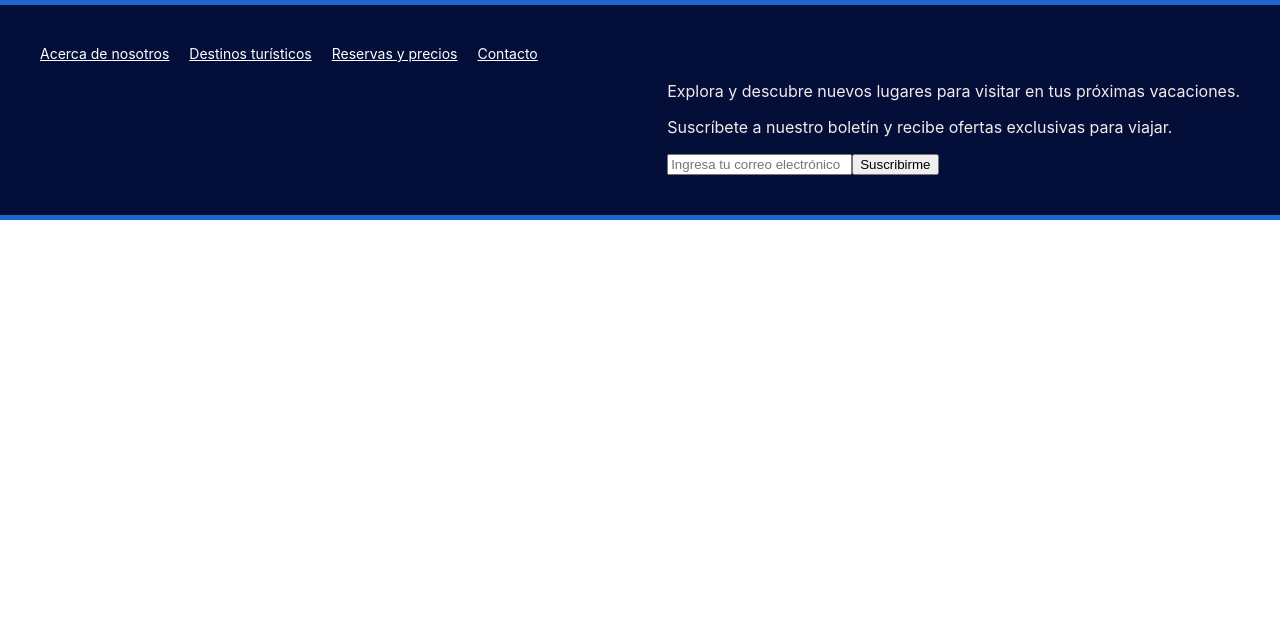
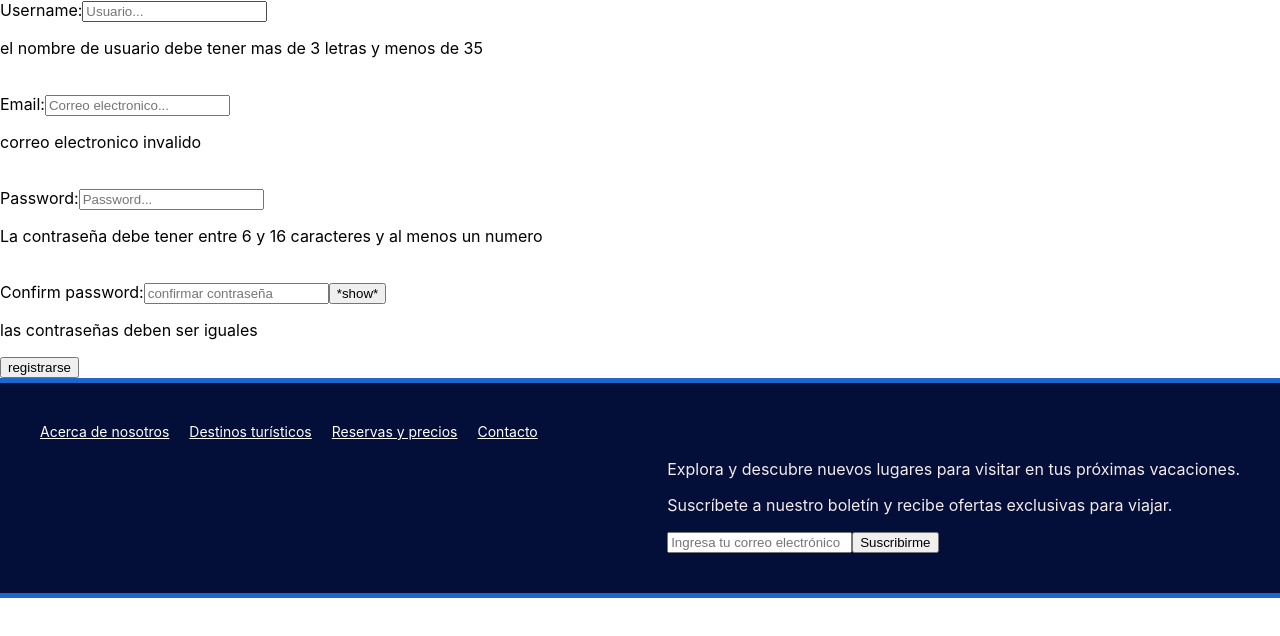
Before and after one commit to lucasguerendiain/PF_Front, a React (Create React App) app: page /register in a window 1280 px wide. Shown: the top 636 px of the page. Built offline with nearby package versions, Linux system fonts and the light colour scheme.

Commit message:
(feature) Login & Register

```diff
--- a/src/App.js
+++ b/src/App.js
@@ -3,6 +3,8 @@ import './App.css';
 import Home from './Home/Home';
 import CreatePackageForm from "./components/CreatePackage/CreatePackageForm";
 import Footer from './components/Footer/Footer';
+import Login from './components/Login/Login';
+import Register from './components/Register/Register';
 
 function App() {
   return (
@@ -11,7 +13,9 @@ function App() {
         <Routes>
           <Route path="/" element={<Navigate to="/home" />} />
           <Route path="/home" element={<Home />} />
-          <Route path='/form' element={<CreatePackageForm/>}>Crear Paquete</Route>
+          <Route path='/form' element={<CreatePackageForm/>}></Route>
+          <Route path="/login" element={<Login/>}></Route>
+          <Route path="/register" element={<Register/>}/>
         </Routes>
         <Footer />
       </div>
--- /dev/null
+++ b/src/components/Login/Login.jsx
@@ -0,0 +1,74 @@
+import { Link } from "react-router-dom";
+import { validation } from "./validation";
+import { useEffect, useState } from "react";
+
+export default function Login() {
+    const [inputs, setInputs] = useState({
+        username: "",
+        password: ""
+    });
+    const [errors, setErrors] = useState({
+        username: "",
+        password: ""
+    });
+    const [viewPassword, setViewPassword] = useState(false);
+
+    const handleChange = (event) => {
+        setInputs({
+            ...setInputs,
+            [event.target.name]: event.target.value
+        });
+    }
+
+    const handleView = () => {
+        setViewPassword(!viewPassword);
+    }
+
+    const handleSubmit = (event) => {
+        event.preventDefault();
+        if (Object.values(errors).length === 0) {
+            //loguear
+        } else alert("fallan los datos, mostro/a");
+    }
+
+    useEffect(() => {
+        setErrors(validation(inputs));
+    }, [inputs]);
+
+    return (
+        <div>
+        <form onSubmit={handleSubmit}>
+            <label>Username:
+                <input
+                type="text"
+                name="username"
+                value={inputs.username}
+                placeholder="Usuario..."
+                onChange={handleChange}
+                >
+                </input>
+                <br/>
+                {errors.username && <p>{errors.username}</p>}
+            </label>
+            <br/>
+            <label>Password:
+                <input
+                    type={viewPassword ? "text" : "password"}
+                    name="password"
+                    value={inputs.password}
+                    placeholder="Password..."
+                    onChange={handleChange}
+                >
+                </input>
+                <button type="button" onClick={handleView} name="toggle">{viewPassword ? "*hide*" : "*show*"}</button>
+                <br/>
+                {errors.password && <p>{errors.password}</p>}
+            </label>
+            <button type="submit" name="submit">confirmar</button>
+        </form>
+        <Link to={"/register"}>
+            <h2>no tenes cuenta? Registrate</h2>
+        </Link>
+        </div>
+    );
+}
--- /dev/null
+++ b/src/components/Login/validation.js
@@ -0,0 +1,12 @@
+export function validation(inputs) {
+    let errors = {};
+    const {username, password} = inputs;
+    if (!username || username.length > 35 || username.length < 3) {
+        errors.username = "el nombre de usuario debe tener mas de 3 letras y menos de 35";
+    }
+    if (!password || password.length < 6 || password.length > 16 || !(/\d/.test(password))) {
+        errors.password = "La contraseña debe tener entre 6 y 16 caracteres y al menos un numero";
+    }
+
+    return errors;
+}
--- /dev/null
+++ b/src/components/Register/Register.jsx
@@ -0,0 +1,101 @@
+import { validation } from "./validation";
+import { useEffect, useState } from "react";
+
+
+export default function Register() {
+    const [inputs, setInputs] = useState({
+        username: "",
+        email: "",
+        password: "",
+        confirmPassword: ""
+    });
+    const [errors, setErrors] = useState({
+        username: "",
+        email: "",
+        password: "",
+        confirmPassword: ""
+    });
+    const [viewPassword, setViewPassword] = useState(false);
+
+    const handleChange = (event) => {
+        setInputs({
+            ...setInputs,
+            [event.target.name]: event.target.value
+        });
+    }
+
+    const handleView = () => {
+        setViewPassword(!viewPassword);
+    }
+
+    const handleSubmit = (event) => {
+        event.preventDefault();
+        if (Object.values(errors).length === 0) {
+            //dispatch del usuario  a registrar
+            //luego mandar un mensaje que confirma si se hizo con exito
+            //si no se guarda con exito, mandar un mensaje de error
+        } else alert("fallan los datos, mostro/a");
+    }
+
+    useEffect(() => {
+        setErrors(validation(inputs));
+    }, [inputs]);
+
+    return (
+        <form onSubmit={handleSubmit}>
+            <label>Username:
+                <input
+                type="text"
+                name="username"
+                value={inputs.username}
+                placeholder="Usuario..."
+                onChange={handleChange}
+                >
+                </input>
+                <br/>
+                {errors.username && <p>{errors.username}</p>}
+            </label>
+            <br/>
+            <label>Email:
+                <input
+                type="text"
+                name="email"
+                value={inputs.email}
+                placeholder="Correo electronico..."
+                onChange={handleChange}
+                >
+                </input>
+                <br/>
+                {errors.email && <p>{errors.email}</p>}
+            </label>
+            <br/>
+            <label>Password:
+                <input
+                    type={viewPassword ? "text" : "password"}
+                    name="password"
+                    value={inputs.password}
+                    placeholder="Password..."
+                    onChange={handleChange}
+                >
+                </input>
+                <br/>
+                {errors.password && <p>{errors.password}</p>}
+            </label>
+            <br/>
+            <label>Confirm password:
+                <input
+                    type={viewPassword ? "text" : "password"}
+                    name="confirmPassword"
+                    value={inputs.confirmPassword}
+                    placeholder="confirmar contraseña"
+                    onChange={handleChange}
+                >
+                </input>
+                <button type="button" onClick={handleView} name="toggle">{viewPassword ? "*hide*" : "*show*"}</button>
+                <br/>
+                {errors.confirmPassword && <p>{errors.confirmPassword}</p>}
+            </label>
+            <button type="submit" name="submit">registrarse</button>
+        </form>
+    );
+}
--- /dev/null
+++ b/src/components/Register/validation.js
@@ -0,0 +1,21 @@
+const regexEmail = /^[A-Z0-9._%+-]+@[A-Z0-9.-]+\.[A-Z]{2,4}$/i;
+
+export function validation(inputs) {
+    let errors = {};
+    const {username, password, email, confirmPassword} = inputs;
+    if (!username || username.length < 3 || username.length > 35) {
+        //falta poner que el nombre de usuario ya existe
+        errors.username = "el nombre de usuario debe tener mas de 3 letras y menos de 35";
+    }
+    if (!password || password.length < 6 || password.length > 16 || !(/\d/.test(password))) {
+        errors.password = "La contraseña debe tener entre 6 y 16 caracteres y al menos un numero";
+    }
+    if (!email || !regexEmail.test(username)) {
+        errors.email = "correo electronico invalido";
+    }
+    if (!confirmPassword || confirmPassword !== password) {
+        errors.confirmPassword = "las contraseñas deben ser iguales";
+    }
+
+    return errors;
+}
```
